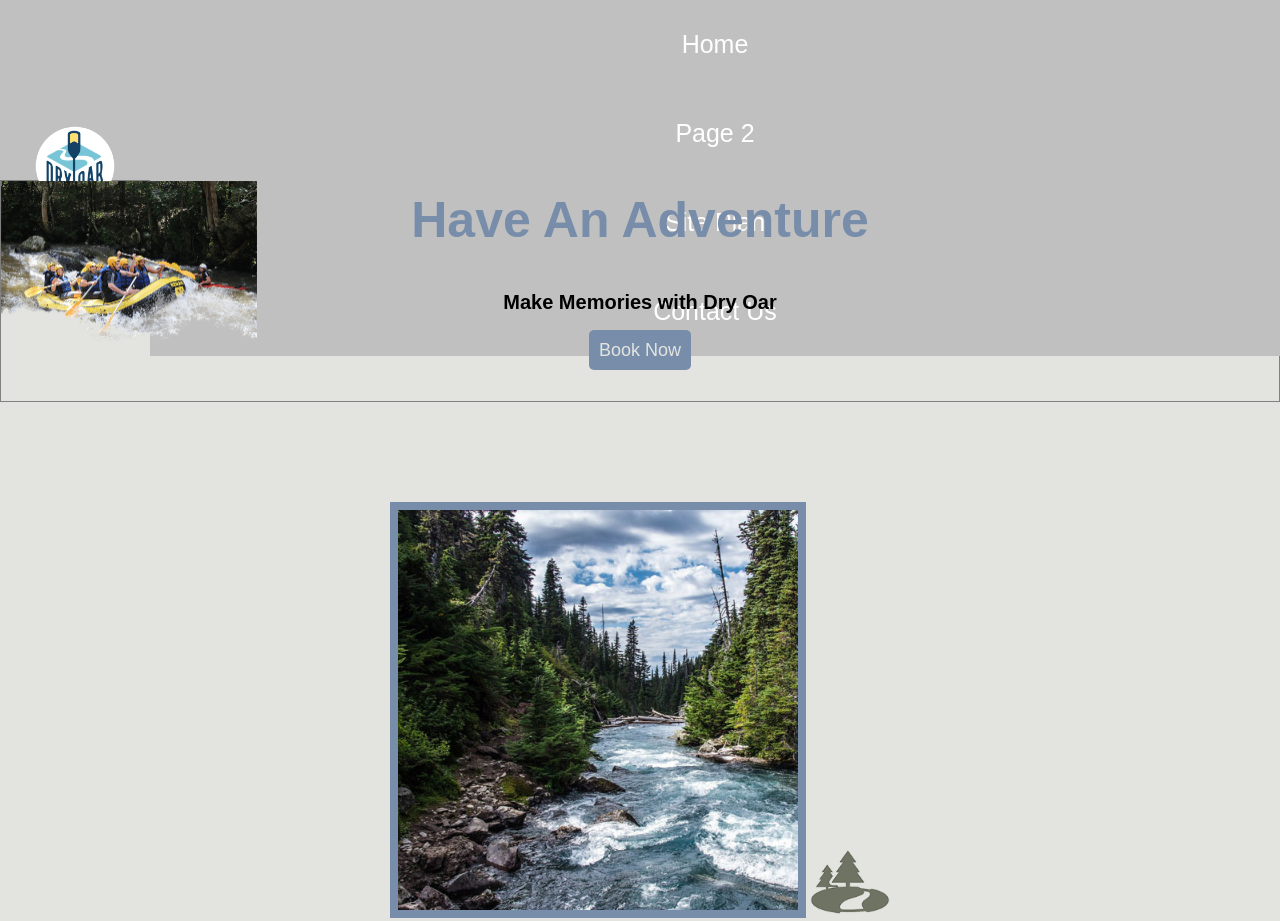
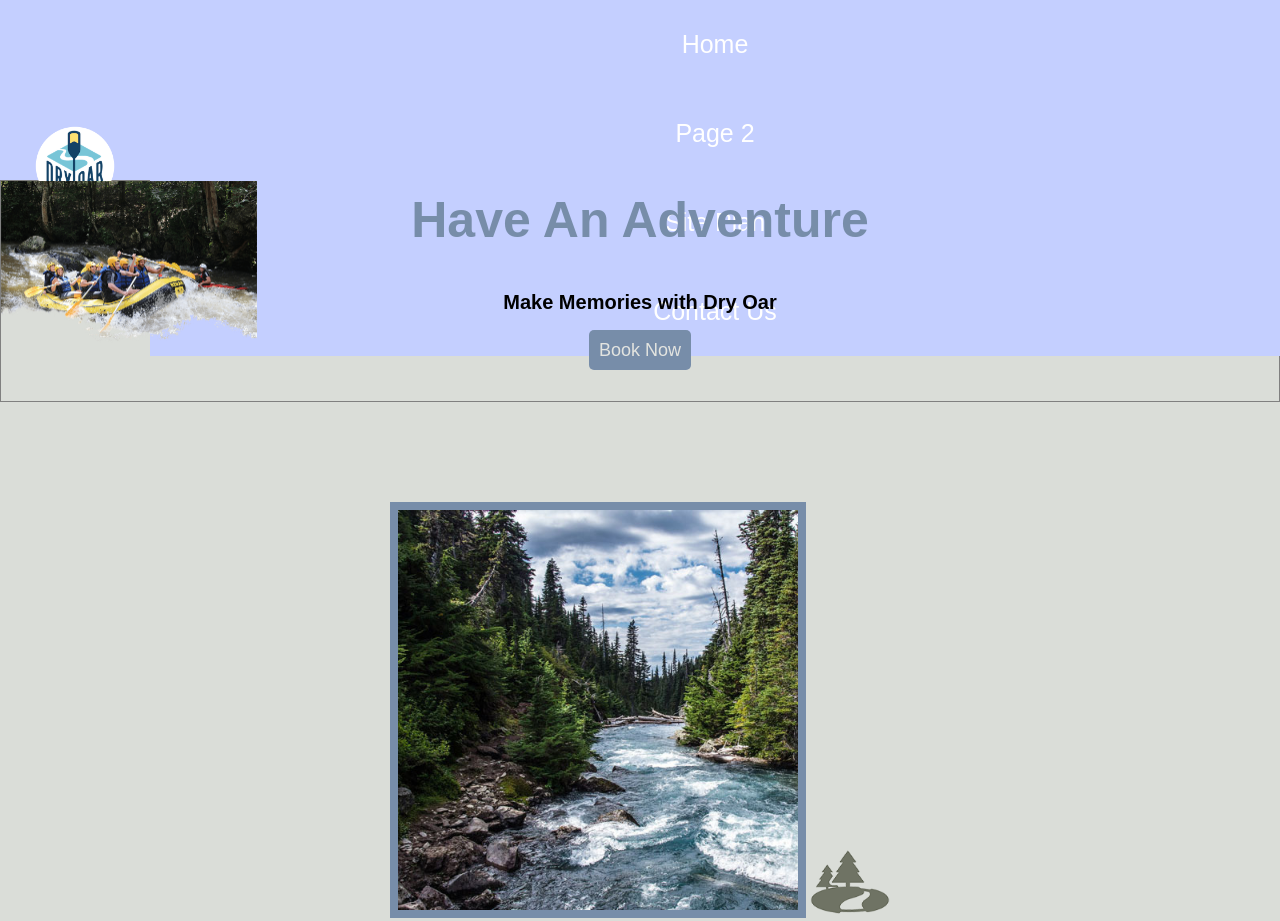
Before and after one commit to Tyler-Burke2/wdd130, a plain HTML site: page wwr/index.html in a window 1280 px wide. Shown: the top 921 px of the page. Drawn offline with Linux system fonts and the light colour scheme.

```diff
--- a/wwr/styles/styles.css
+++ b/wwr/styles/styles.css
@@ -1,6 +1,6 @@
 /* Body and General Styles */
 body {
-    background-color: gray;
+    background-color: daddd8;
     color: black;
     margin: 0;
     padding: 0;
@@ -10,12 +10,12 @@ body {
 #content {
     max-width: 1600px;
     margin: 0 auto;
-    background-color: #E3E4E0;
+    background-color: #daddd8;
 }
 
 /* Header Section */
 header {
-    background-color: silver;
+    background-color: #c4cfff;
     height: 180px;
     display: grid;
     grid-template-columns: 150px auto;
@@ -35,7 +35,7 @@ header {
 }
 
 nav a {
-    background-color: silver;
+    background-color: #c4cfff;
     color: white;
     text-decoration: none;
     padding: 30px;
@@ -46,7 +46,7 @@ nav a {
 
 nav a:hover {
     text-align: center;
-    color: #415A77;
+    color: #c4cfff;
 }
 
 /* Hero Section */
```
Also changed, not shown: index.html (+1 -1 lines).
